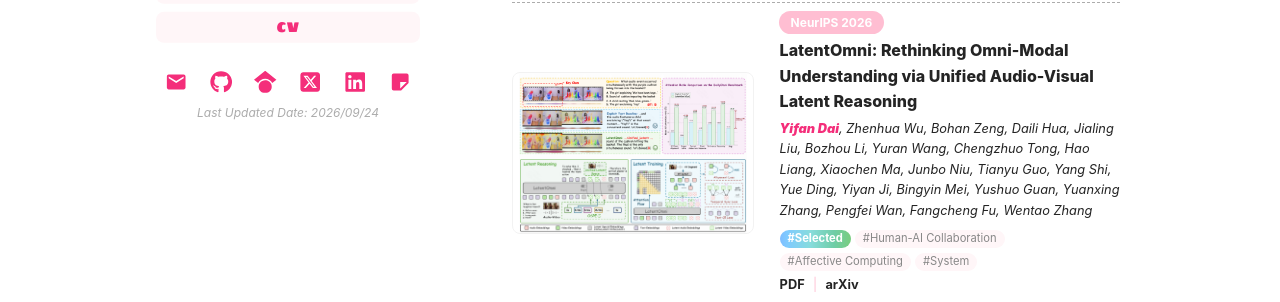
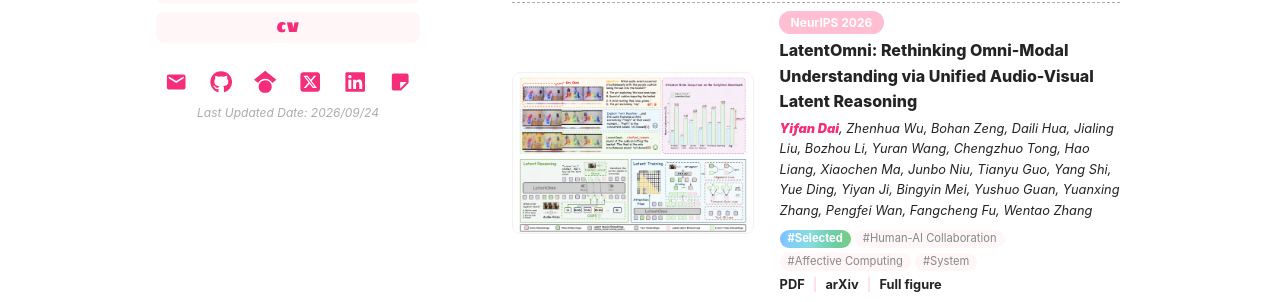
Before and after one commit to yfanDai/yfanDai.github.io, a React (Vite) app: page / in a window 1280 px wide. Shown: the part 650-952 px from the top of the page. Built offline with nearby package versions, Linux system fonts and the light colour scheme.

Commit message:
Use complete LatentOmni composite thumbnail

```diff
--- a/src/components/Publications.jsx
+++ b/src/components/Publications.jsx
@@ -100,14 +100,11 @@ export default function Publications() {
                 {filteredPublications.map((paper) => (
                     <div key={paper.id} className="publication-card" id={paper.id}>
                         <Link to={projectPath(paper.id)} className="publication-image-link">
-                            {paper.thumbnail ? (
-                                <div className="publication-image publication-image--stacked">
-                                    <img src={paper.thumbnail} alt={`${paper.title} results illustration`} />
-                                    <img src={paper.image} alt={`${paper.title} method illustration`} />
-                                </div>
-                            ) : (
-                                <img src={paper.image} alt={paper.title} className="publication-image" />
-                            )}
+                            <img
+                                src={paper.thumbnail ?? paper.image}
+                                alt={paper.title}
+                                className={`publication-image${paper.thumbnail ? " publication-image--contain" : ""}`}
+                            />
                         </Link>
 
                         <div className="publication-content">
@@ -134,6 +131,11 @@ export default function Publications() {
                                         {link.label}
                                     </a>
                                 ))}
+                                {paper.thumbnail && (
+                                    <a href={paper.thumbnail} target="_blank" rel="noopener noreferrer">
+                                        Full figure
+                                    </a>
+                                )}
                                 {paper.links.msg && (
                                     <div className={"publications-msg"}>{paper.links.msg}</div>
                                 )}
--- a/src/css/Publications.css
+++ b/src/css/Publications.css
@@ -31,20 +31,9 @@
     border: 1px solid #f2f2f2;
 }
 
-.publication-image--stacked {
-    display: grid;
-    grid-template-rows: 53% 47%;
-    aspect-ratio: 3 / 2;
-    overflow: hidden;
+.publication-image.publication-image--contain {
+    object-fit: contain;
     background: #fff;
-}
-
-.publication-image--stacked > img {
-    width: 100%;
-    height: 100%;
-    min-width: 0;
-    min-height: 0;
-    object-fit: contain;
 }
 
 .publication-content {
--- a/src/data/publications.js
+++ b/src/data/publications.js
@@ -6,7 +6,7 @@ import chinese_img from "../assets/paper_image/chinese.png";
 import capace_img from "../assets/paper_image/capace.png";
 import vistoria_img from "../assets/paper_image/vistoria1.png";
 import latentomni_img from "../assets/paper_image/latentomni.png";
-import latentomni_thumbnail from "../assets/paper_image/latentomni_2.png";
+import latentomni_thumbnail from "../assets/paper_image/latentomni_stacked.png";
 import emo_img from "../assets/paper_image/emo.png";
 import image_img from "../assets/paper_image/image.png";
 import brain_img from "../assets/paper_image/brain.png";
```
Also changed, not shown: src/assets/paper_image/latentomni_stacked.png (added).
